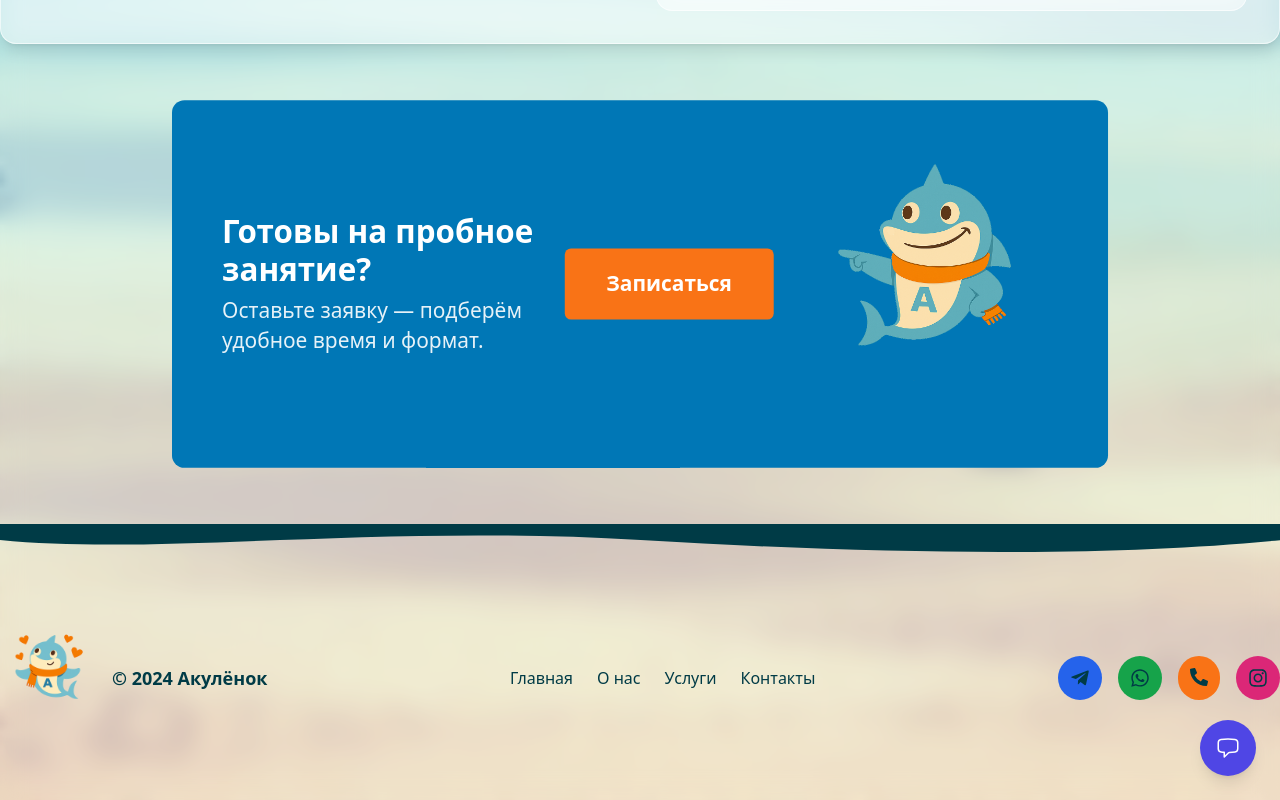
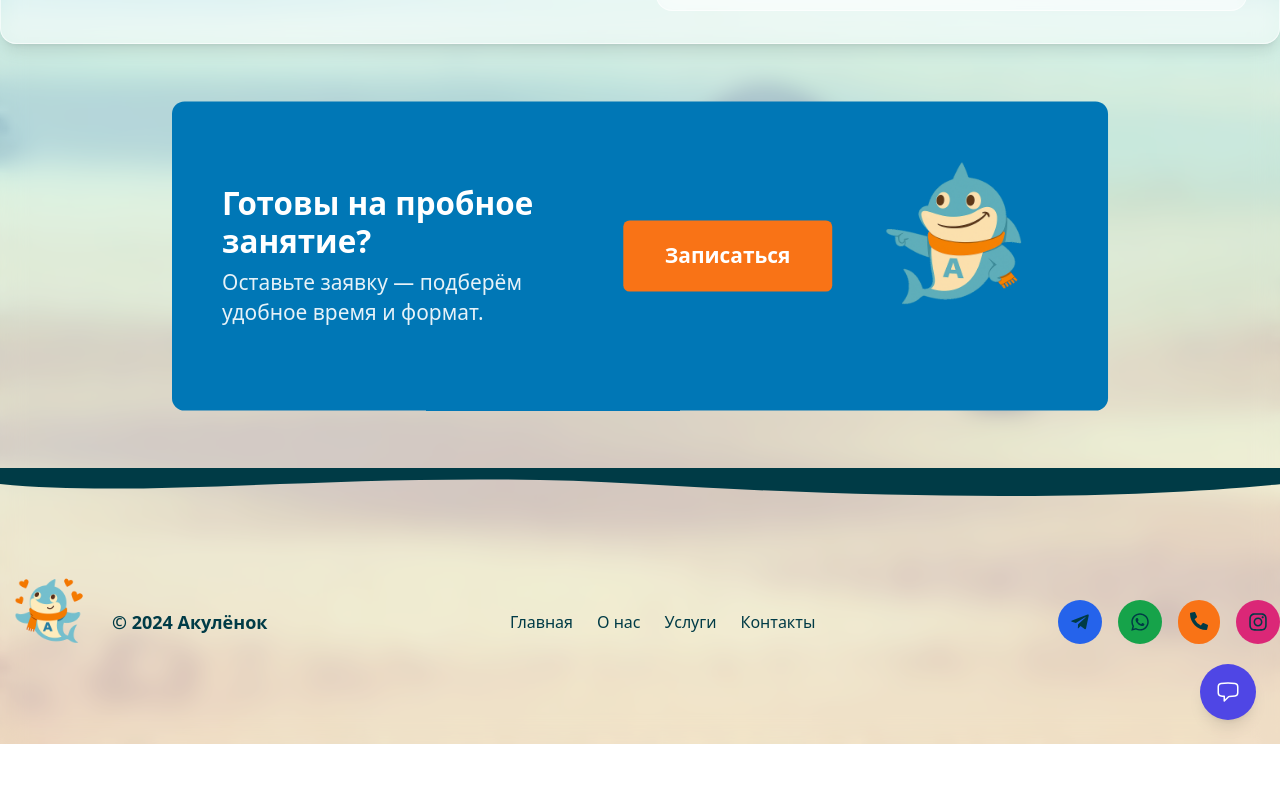
Before and after one commit to peexthree/Akulenok, a Next.js app: page / in a window 1280 px wide. Shown: the part 8460-9260 px from the top of the page. After the commit the page ends 9204 px from the top, so only its background shows below. Built offline with nearby package versions, Linux system fonts and the light colour scheme.

Commit message:
╨Ю╨▒╨╜╨╛╨▓╨╕╨╗ ╨║╨╛╨┤ ╨┐╤А╨╛╨╡╨║╤В╨░

```diff
--- a/components/cta.js
+++ b/components/cta.js
@@ -32,8 +32,8 @@ function Cta() {
             <Image
               src="/img/look.png"
               alt="look"
-              width={256}
-              height={256}
+              width={200}
+              height={200}
               className="ml-4"
             />
           </div>
```
